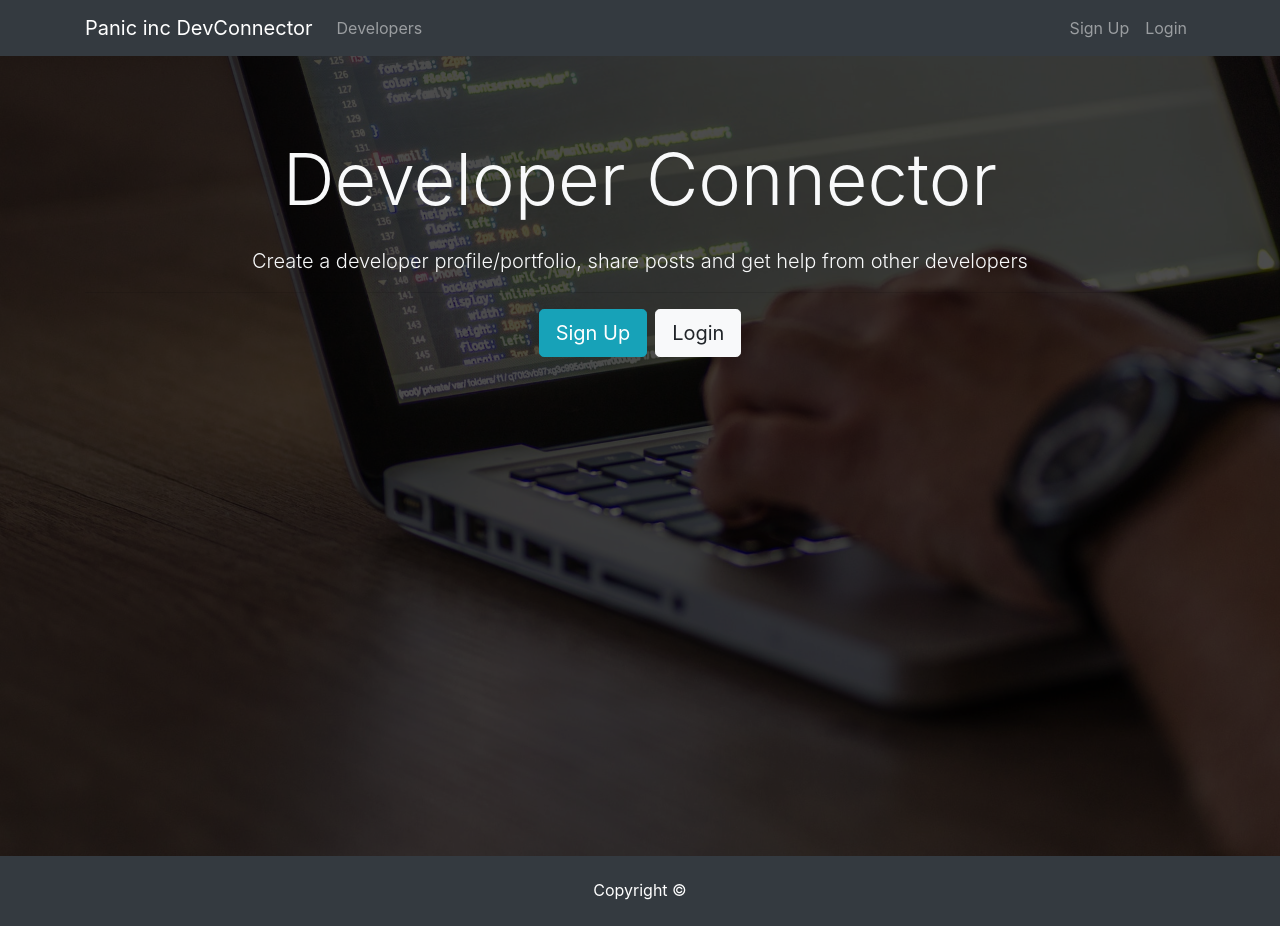
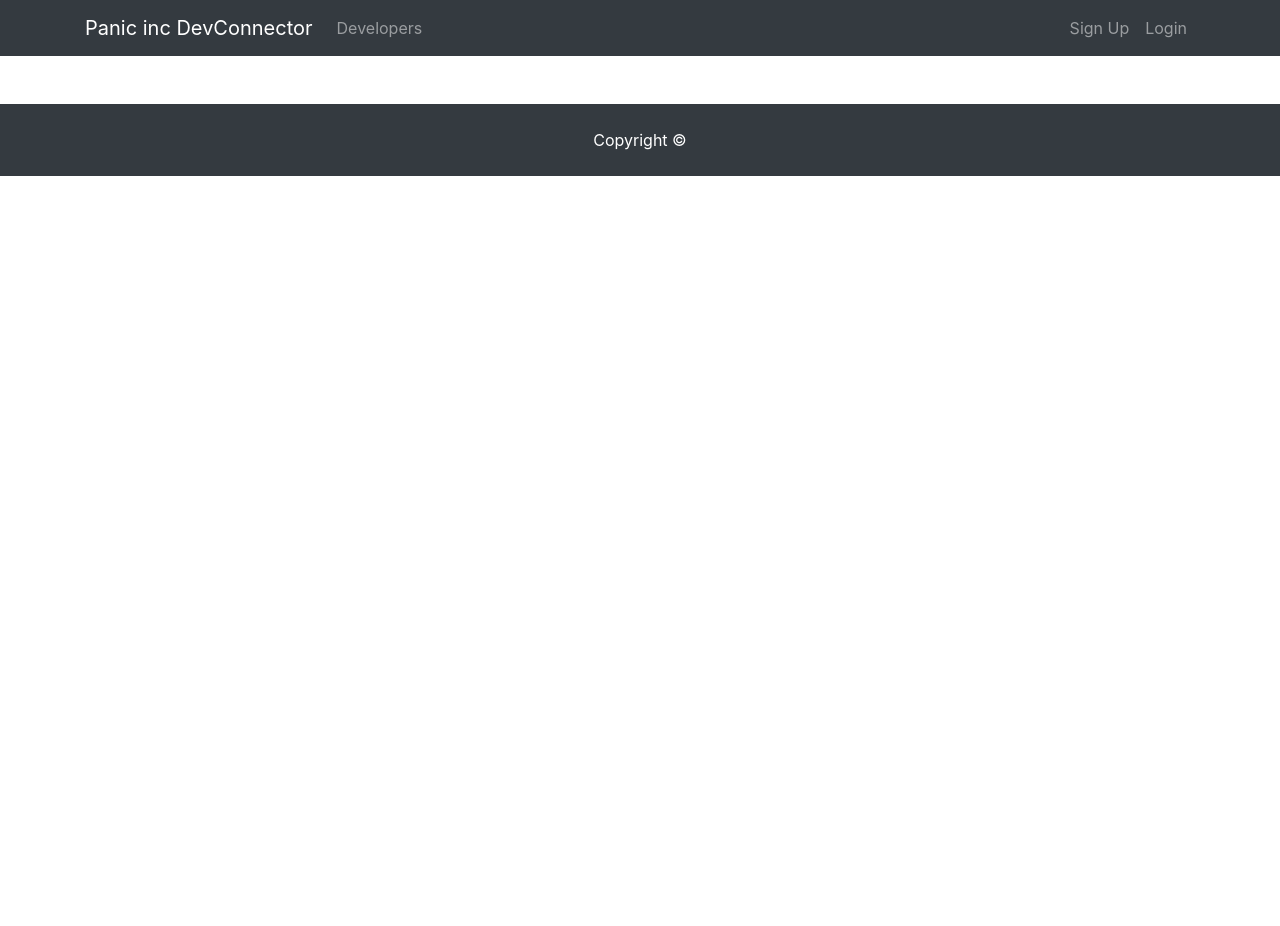
Before and after one commit to sinteco/panicConnector, a React (Create React App) app in the folder client/: page /register in a window 1280 px wide. After the commit the page ends 800 px from the top, so only its background shows below. Built offline with nearby package versions, Linux system fonts and the light colour scheme.

Commit message:
add react router

```diff
--- a/client/package.json
+++ b/client/package.json
@@ -8,6 +8,7 @@
     "@testing-library/user-event": "^13.5.0",
     "react": "^17.0.2",
     "react-dom": "^17.0.2",
+    "react-router-dom": "^6.2.1",
     "react-scripts": "5.0.0",
     "web-vitals": "^2.1.4"
   },
@@ -17,8 +18,7 @@
     "test": "react-scripts test",
     "eject": "react-scripts eject"
   },
-  "proxy":"http://localhost:5000"
-  ,
+  "proxy": "http://localhost:5000",
   "eslintConfig": {
     "extends": [
       "react-app",
--- a/client/src/App.js
+++ b/client/src/App.js
@@ -2,14 +2,19 @@
 import Navbar from './components/layout/Navbar';
 import Footer from './components/layout/Footer';
 import Landing from './components/layout/Landing';
+import { BrowserRouter, Routes, Route } from 'react-router-dom';
 
 function App() {
   return (
-    <div className="App">
-      <Navbar/>
-      <Landing />
-      <Footer/>
-    </div>
+    <BrowserRouter>
+      <div className="App">
+        <Navbar/>
+        <Routes>
+          <Route exact path="/" element={<Landing/>} />
+        </Routes>
+        <Footer/>
+      </div>
+    </BrowserRouter>
   );
 }
 
```
